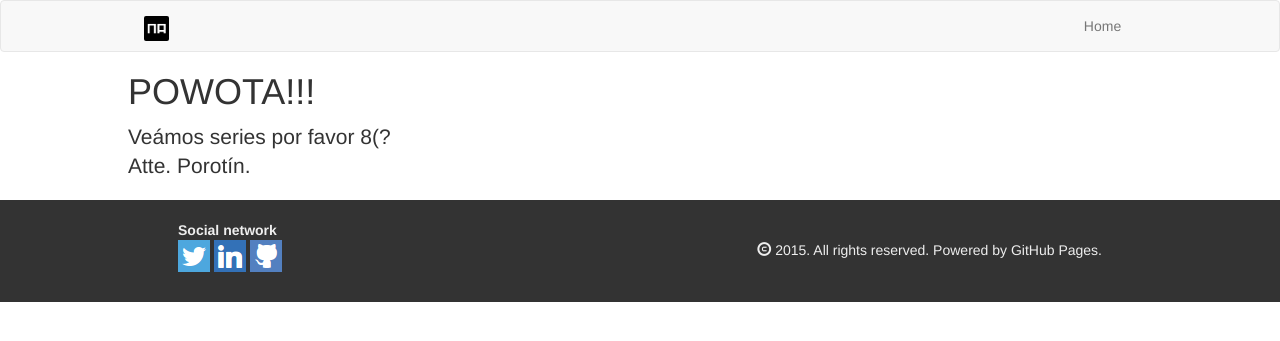
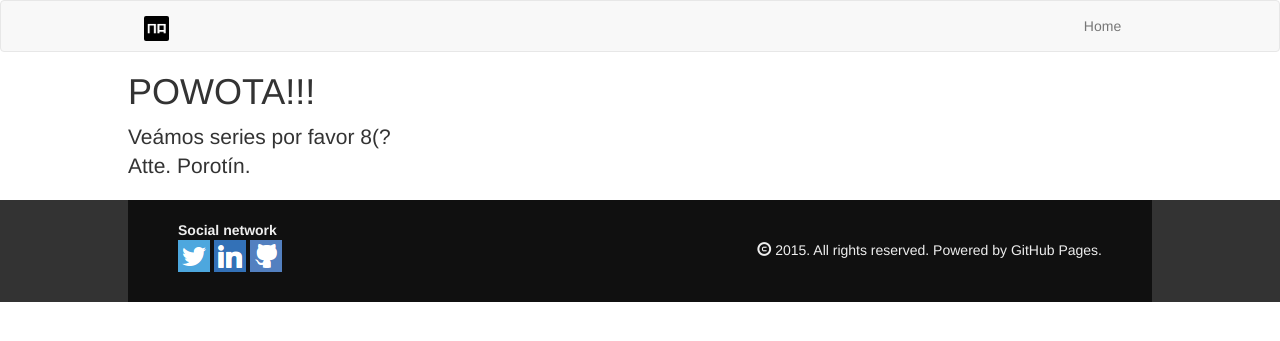
Before and after one commit to nicoaravena/nicoaravena.github.io, a Jekyll site: the page built from porota.html, in a window 1280 px wide. Shown: the top 341 px of the page. Built offline with Jekyll 4.4.1, drawn with Linux system fonts in a browser that asks for light colours; nearby versions of some CDN libraries; Markdown is read by kramdown in place of the engine named in the settings; comment, search, counter and statistics services are not loaded.

Commit message:
font color fix

```diff
--- a/_includes/about.html
+++ b/_includes/about.html
@@ -2,6 +2,6 @@
 	<center>
 		<!-- <img src="/public/images/profile.jpg" class="img-thumbnail img-profile img-responsive"> -->
 		<h1 class="page-header white-shadow">{{ site.title }}</h1>
-		<p class="white-shadow"> Civil Engineering in Information Systems student at <a href="http://www.uach.cl">Universidad Austral de Chile</a>. Have some experience as a free lancer, working for different entities.</p>
+		<p class="black-shadow"> Civil Engineering in Information Systems student at <a class="white-shadow" href="http://www.uach.cl">Universidad Austral de Chile</a>. Have some experience as a free lancer, working for different entities.</p>
 	</center>
 </div>
--- a/public/css/style.css
+++ b/public/css/style.css
@@ -111,7 +111,7 @@ a, a:hover, a:visited, a:focus {
 .footer .footer-content{
 	padding: 20px 50px;
 	padding-bottom: 10px;
-	background: #333;
+	background: #101010;
 	margin: auto;
 	width: 80%;
 }
@@ -143,6 +143,14 @@ a, a:hover, a:visited, a:focus {
 .white-shadow {
 	color: #fff !important;
 	text-shadow: 4px 4px 10px #000;
+}
+
+a.white-shadow:hover {
+	text-decoration: underline;
+}
+
+.black {
+	color: #101010 !important;
 }
 
 .orange-line {
```
